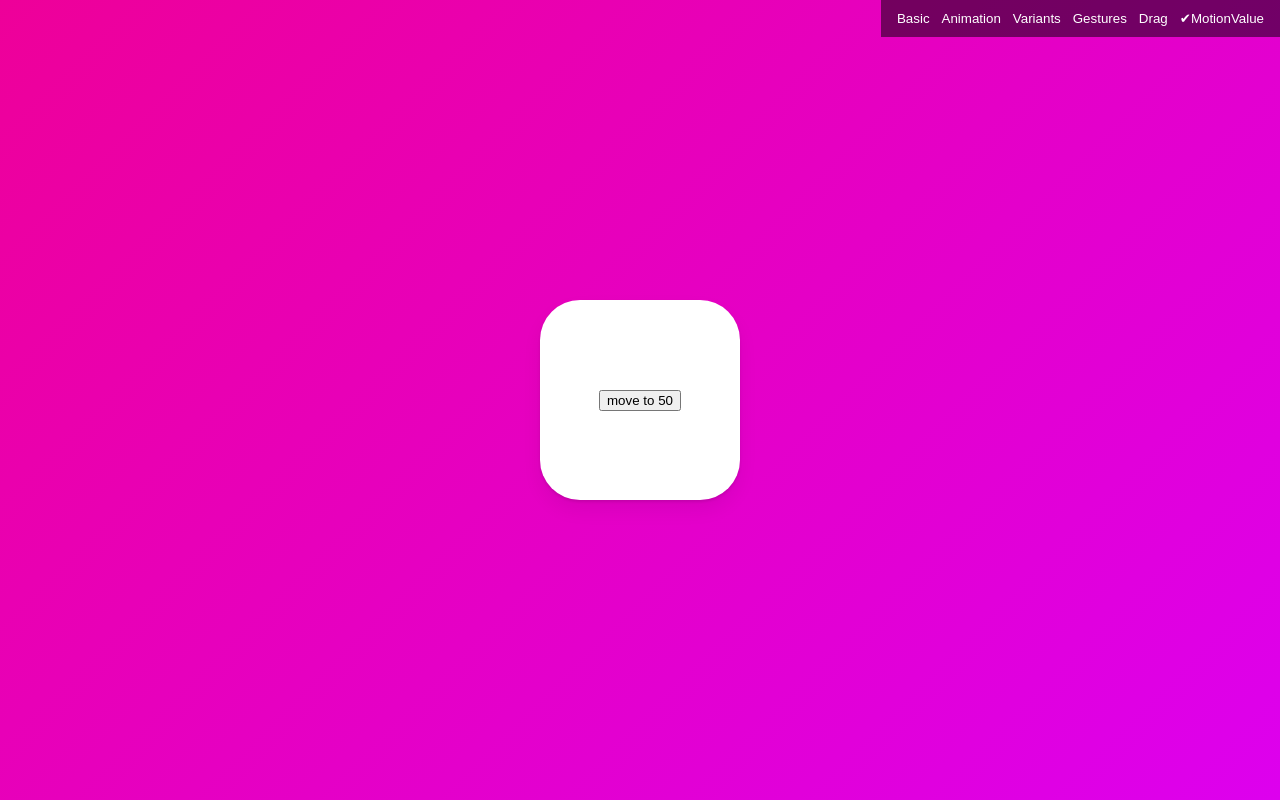
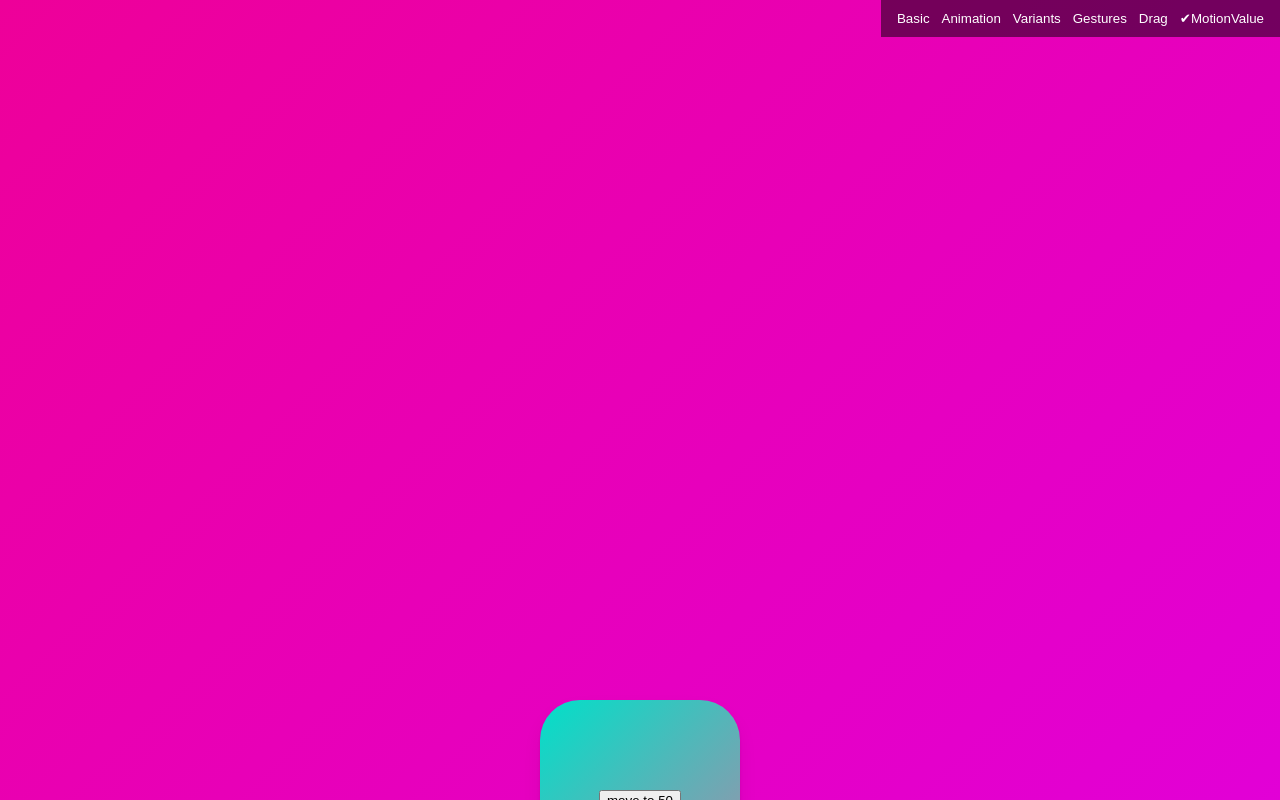
Before and after one commit to kkuyu/react-master-class-animations, a React (Create React App) app: page / in a window 1280 px wide. Both pictures are taken after a click on the button "MotionValue". Shown: the top 800 px of the page. Built offline with nearby package versions, Linux system fonts and the light colour scheme; a web font is replaced by a local one.

Commit message:
MotionValues part Three

```diff
--- a/src/App.tsx
+++ b/src/App.tsx
@@ -8,12 +8,13 @@ import Motion03 from "./component/Motion03";
 import Motion04 from "./component/Motion04";
 import Motion05 from "./component/Motion05";
 
-const Wrapper = styled.div`
+const Wrapper = styled.div<{ wrapperStyle?: { [key: string]: any } }>`
   height: 100vh;
   width: 100vw;
   display: flex;
   justify-content: center;
   align-items: center;
+  ${(props) => props.wrapperStyle}
 `;
 
 const Nav = styled.nav`
@@ -38,7 +39,7 @@ function App() {
     { name: "Variants", component: Motion02 },
     { name: "Gestures", component: Motion03 },
     { name: "Drag", component: Motion04 },
-    { name: "MotionValue", component: Motion05 },
+    { name: "MotionValue", component: Motion05, wrapperStyle: { height: "200vh" } },
   ];
 
   return (
@@ -52,10 +53,10 @@ function App() {
         ))}
       </Nav>
       {motions.map((motion, index) => {
-        const Component = motions[index].component;
+        const Component = motion.component;
         return (
           index === number && (
-            <Wrapper key={index}>
+            <Wrapper key={index} wrapperStyle={motion.wrapperStyle}>
               <Component />
             </Wrapper>
           )
--- a/src/component/Motion05.tsx
+++ b/src/component/Motion05.tsx
@@ -1,5 +1,5 @@
 import styled from "styled-components";
-import { motion, useMotionValue, useTransform } from "framer-motion";
+import { motion, useMotionValue, useTransform, useViewportScroll } from "framer-motion";
 import { useEffect, useRef } from "react";
 
 const Box = styled(motion.div)`
@@ -15,7 +15,10 @@ const Box = styled(motion.div)`
 
 function Motion05() {
   const x = useMotionValue(0);
-  const scale = useTransform(x, [-800, 0, 800], [2, 1, 0.1]);
+  const rotateZ = useTransform(x, [-800, 800], [-360, 360]);
+  const gradient = useTransform(x, [-800, 800], ["linear-gradient(135deg, rgb(0, 210, 238), rgb(0, 83, 238))", "linear-gradient(135deg, rgb(0, 238, 155), rgb(238, 178, 0))"]);
+  const { scrollY, scrollYProgress } = useViewportScroll();
+  const scale = useTransform(scrollYProgress, [0, 1], [1, 3]);
 
   // no re render on useMotionValue change
   console.log("init", x);
@@ -24,10 +27,14 @@ function Motion05() {
     x.onChange(() => {
       console.log("x.onChange", x);
     });
-  }, [x]);
+
+    scrollY.onChange(() => {
+      console.log("scrollY.onChange", scrollY.get(), scrollYProgress.get());
+    });
+  }, [scrollY, scrollYProgress]);
 
   return (
-    <Box style={{ x, scale }} drag="x" dragSnapToOrigin>
+    <Box style={{ x, rotateZ, scale, background: gradient }} drag="x" dragSnapToOrigin>
       <button onClick={() => x.set(x.get() + 50)}>move to 50</button>
     </Box>
   );
```
